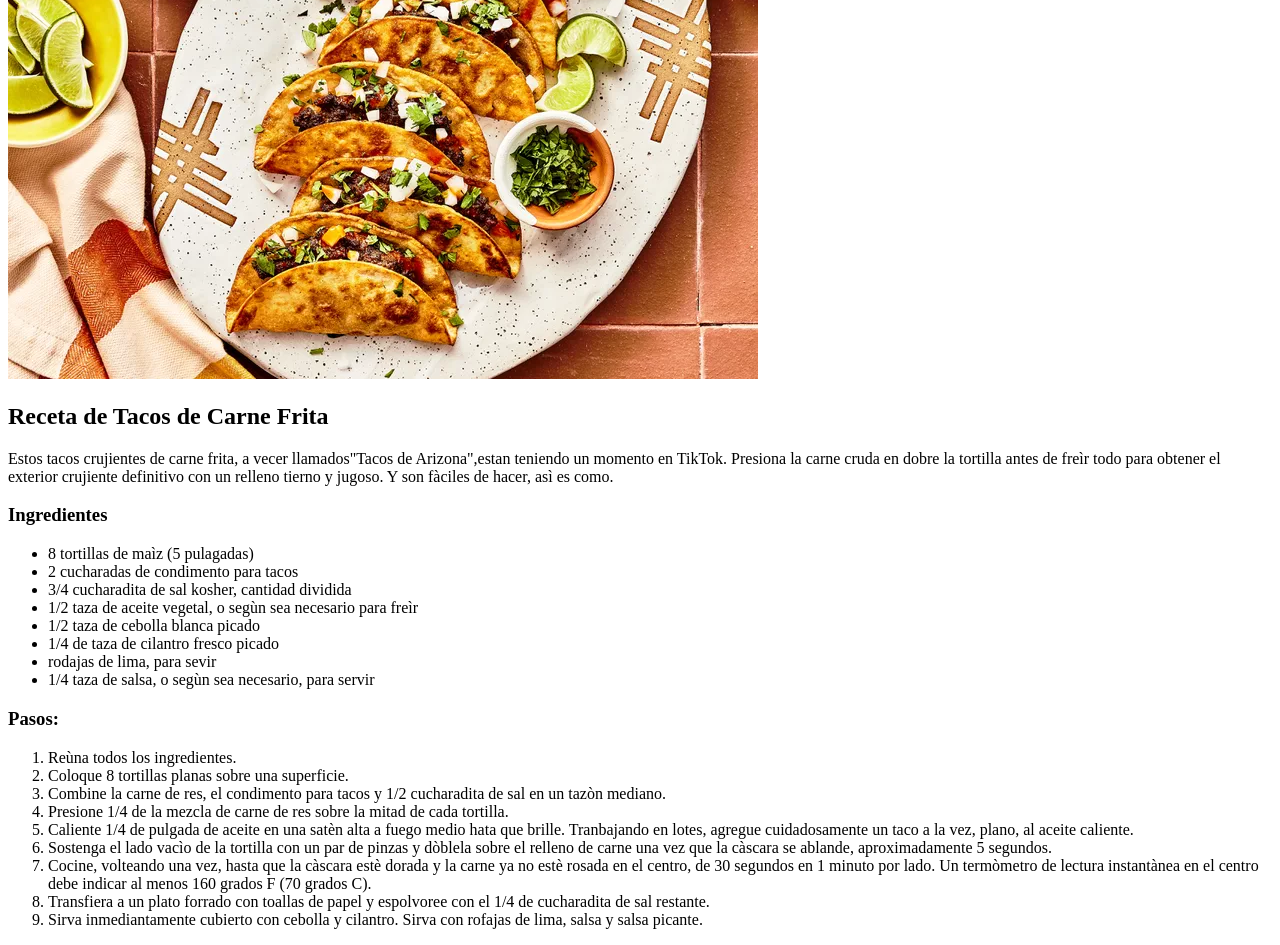
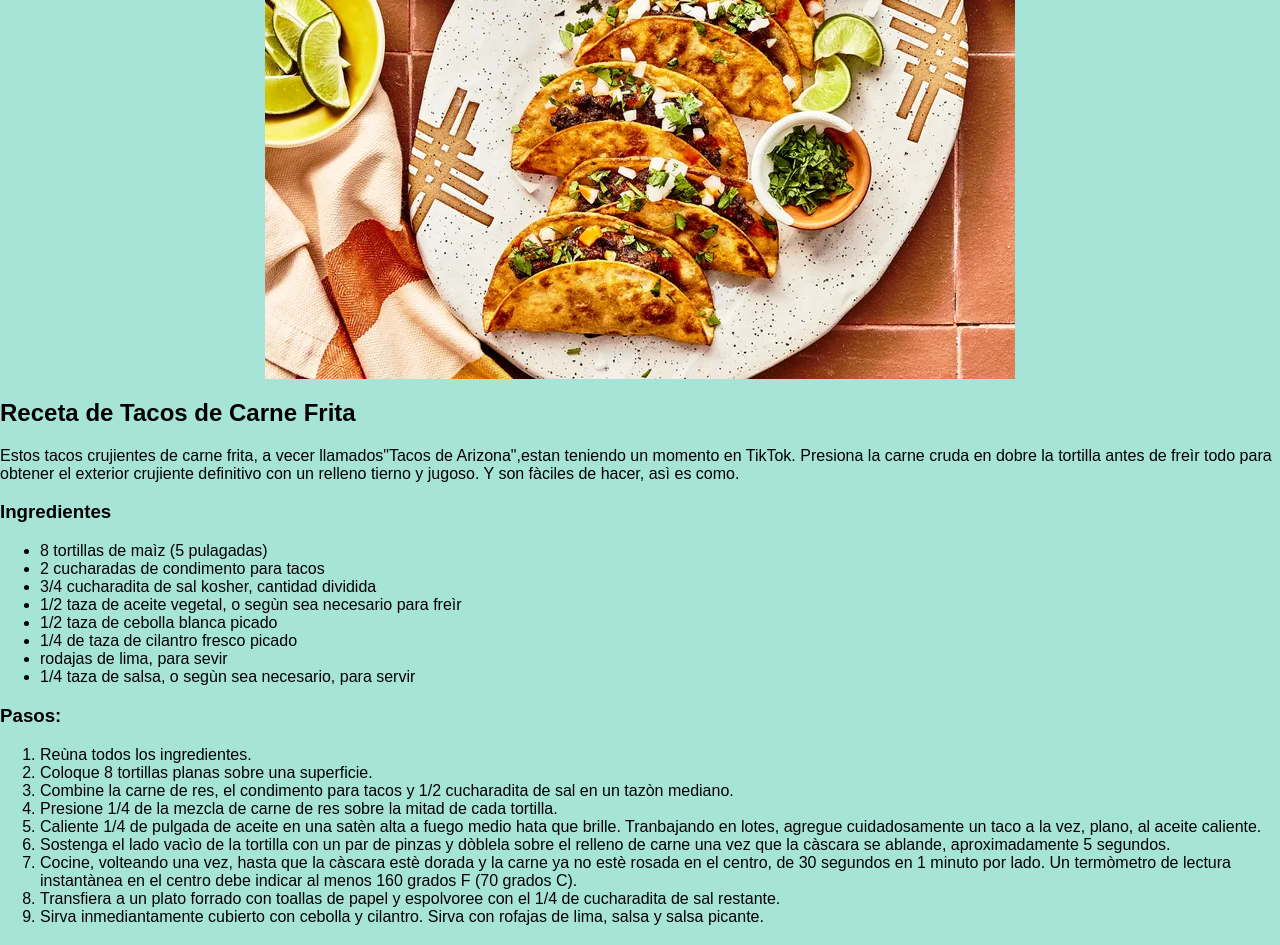
Before and after one commit to Johnny09887/Odin-Recipes, a plain HTML site: page recetas/tacosDeCarne.html in a window 1280 px wide. Shown: the part 264-1209 px from the top of the page. Drawn offline with Linux system fonts and the light colour scheme.

Commit message:
Agregando estilo a tacosDeCarne.html y corrigiendo tacosDePollo.html

```diff
--- /dev/null
+++ b/CSS/estiloPagTacoCarne.css
@@ -0,0 +1,18 @@
+body{
+    background-color:rgb(167, 228, 216);
+   margin: 0;
+   position: relative;
+   height: 100vh;
+}
+.titulo{
+    text-align: center;
+}
+.imagen{
+    display: block;
+    margin-left: auto;
+    margin-right: auto;
+}
+.titulo,.subtitulo,.parrafo,.titIngredientes,
+.ingredientes,.titPasos,.pasos{
+font-family: Arial, Helvetica, sans-serif;
+}
--- a/CSS/estiloPagTacoPollo.css
+++ b/CSS/estiloPagTacoPollo.css
@@ -12,12 +12,7 @@ body{
     margin-left: auto;
     margin-right: auto;
 }
-.titulo,.sub,.pasos,.ingredientes{
+.titulo,.sub,.pasos,.ingredientes,.lista,
+.paso01,.parrafo{
     font-family: Arial, Helvetica, sans-serif;
 }
-.lista,.pasos01{
-    font-family: Arial, Helvetica, sans-serif;
-}
-.parrafo{
-    font-family: Arial, Helvetica, sans-serif;
-}
--- a/recetas/tacosDeCarne.html
+++ b/recetas/tacosDeCarne.html
@@ -2,17 +2,18 @@
 <html>
     <head>
       <meta charset="UTF-8">
+      <link rel="stylesheet" href="../CSS/estiloPagTacoCarne.css">
     </head>
     <body>
-        <h1>Tacos de Carne Frita</h1>
-        <img src="../imagenes/tacosDeCarne.png " alt="Tacos de Carne Frita">
-        <h2>Receta de Tacos de Carne Frita</h2>
-        <p>Estos tacos crujientes de carne frita, a vecer llamados"Tacos de Arizona",estan
+        <h1 class="titulo">Tacos de Carne Frita</h1>
+        <img class="imagen" src="../imagenes/tacosDeCarne.png " alt="Tacos de Carne Frita">
+        <h2 class="subtitulo">Receta de Tacos de Carne Frita</h2>
+        <p class="parrafo">Estos tacos crujientes de carne frita, a vecer llamados"Tacos de Arizona",estan
          teniendo un momento en TikTok. Presiona la carne cruda en dobre la tortilla antes
         de freìr todo para obtener el exterior crujiente definitivo con un relleno tierno
         y jugoso. Y son fàciles de hacer, asì es como.</p>
-        <h3>Ingredientes</h3>
-        <ul>
+        <h3 class="titIngredientes">Ingredientes</h3>
+        <ul class="ingredientes">
             <li>8 tortillas de maìz (5 pulagadas)</li>
             <li>2 cucharadas de condimento para tacos</li>
             <li>3/4 cucharadita de sal kosher, cantidad dividida</li>
@@ -22,8 +23,8 @@
             <li>rodajas de lima, para sevir</li>
             <li>1/4 taza de salsa, o segùn sea necesario, para servir</li>
         </ul>
-        <h3>Pasos:</h3>
-        <ol>
+        <h3 class="titPasos">Pasos:</h3>
+        <ol class="pasos">
             <li>Reùna todos los ingredientes.</li>
             <li>Coloque 8 tortillas planas sobre una superficie.</li>
             <li>Combine la carne de res, el condimento para tacos y 1/2 cucharadita de sal en un tazòn mediano.</li>
```
